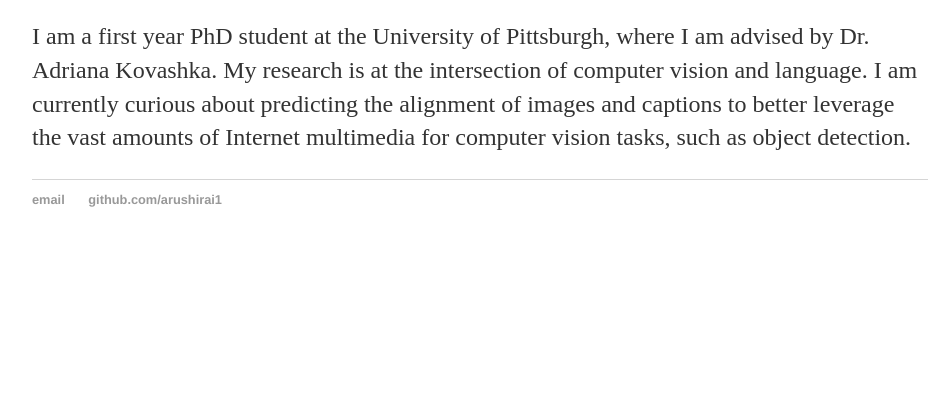
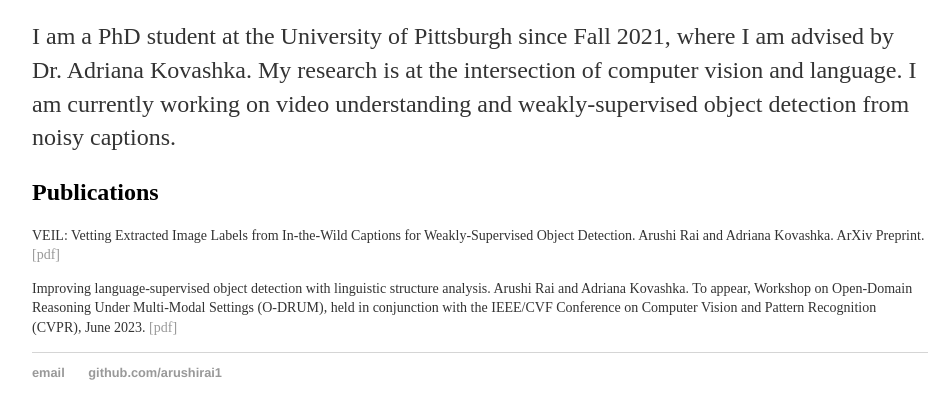
Before and after one commit to arushirai1/arushirai1.github.io, a Jekyll site: the page built from index.html, in a window 1280 px wide, cut to the strip 341-760 px from the top of the page. Shown: the whole strip, without its empty margins (160-1111 px from the left). Built offline with Jekyll 4.4.1, drawn with Linux system fonts in a browser that asks for light colours.

Commit message:
Update index.html

```diff
--- a/index.html
+++ b/index.html
@@ -5,5 +5,17 @@ title: Arushi Rai
 <div class="blurb">
 	<h1>Hi there, I'm Arushi Rai!</h1>
 	<img style="border-radius: 50%;   margin: 0 auto; vertical-align: middle; width: 100px; height: 140px;" src="IMG_2952.jpg">
-	<p>I am a first year PhD student at the University of Pittsburgh, where I am advised by Dr. Adriana Kovashka. My research is at the intersection of computer vision and language. I am currently curious about predicting the alignment of images and captions to better leverage the vast amounts of Internet multimedia for computer vision tasks, such as object detection.</p>
+	<p> I am a PhD student at the University of Pittsburgh since Fall 2021, where I am advised by Dr. Adriana Kovashka. My research is at the intersection of computer vision and language. I am currently working on video understanding and weakly-supervised object detection from noisy captions. </p>
+
+	<h2>Publications</h2>
+	<p style="font-size: 14px;">
+	VEIL: Vetting Extracted Image Labels from In-the-Wild Captions for Weakly-Supervised Object Detection. Arushi Rai and Adriana Kovashka. ArXiv Preprint.
+	<a href="https://arxiv.org/pdf/2303.09608.pdf">[pdf]</a>
+	</p>
+	<p style="font-size: 14px;">
+	Improving language-supervised object detection with linguistic structure analysis. Arushi Rai and Adriana Kovashka. To appear, Workshop on Open-Domain Reasoning Under Multi-Modal Settings (O-DRUM), held in conjunction with the IEEE/CVF Conference on Computer Vision and Pattern Recognition (CVPR), June 2023.
+	<a href="https://openaccess.thecvf.com/content/CVPR2023W/O-DRUM/html/Rai_Improving_Language-Supervised_Object_Detection_With_Linguistic_Structure_Analysis_CVPRW_2023_paper.html">[pdf]</a>
+	</p>
+
+
 </div><!-- /.blurb -->
```
